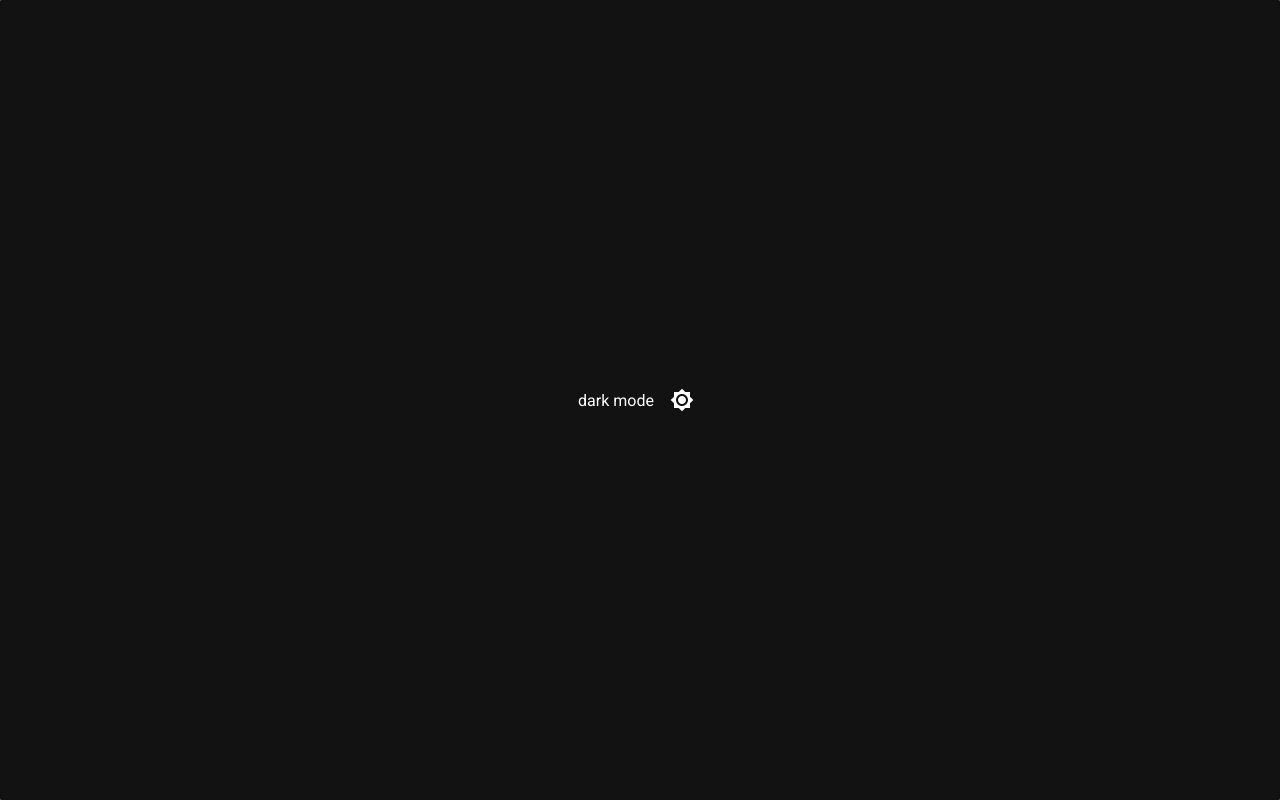
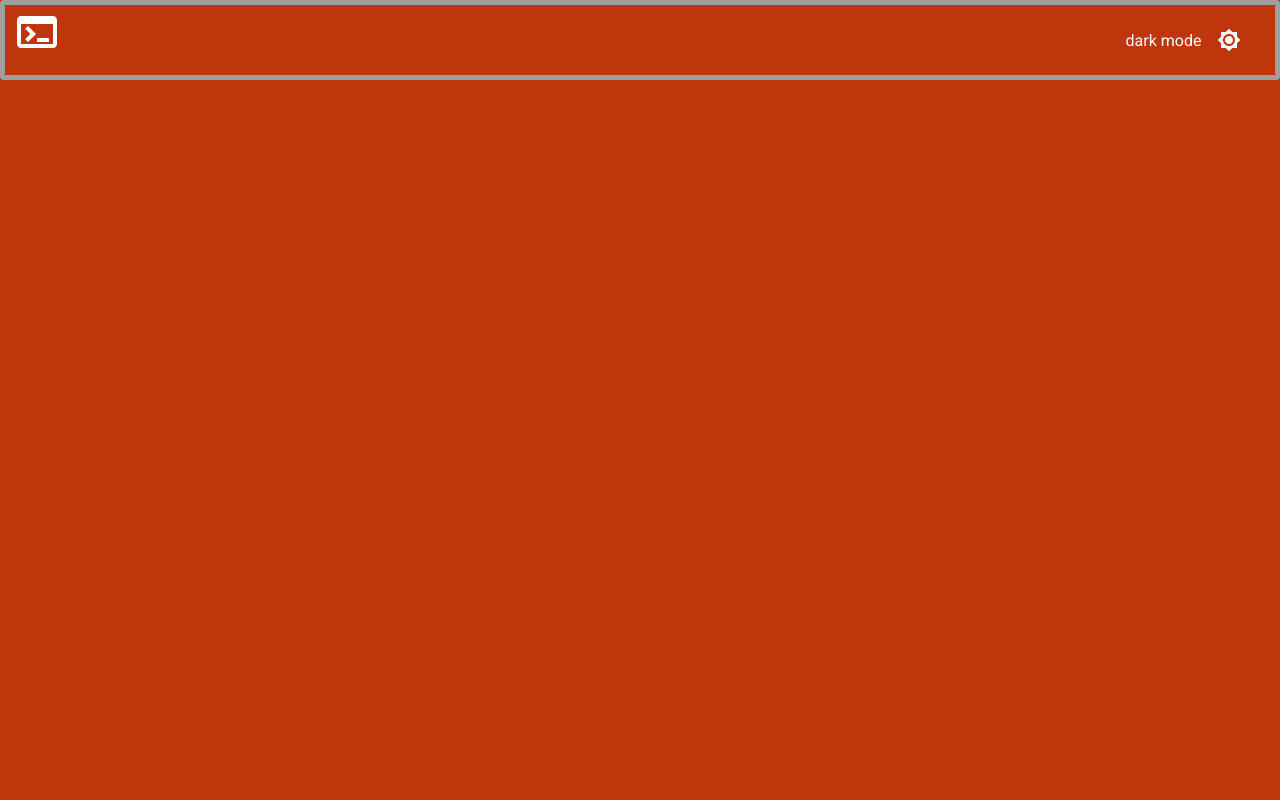
Before and after one commit to tarekel96/Portfolio_App, a Next.js app in the folder next-portfolio/: page / in a window 1280 px wide. Built offline with nearby package versions, Linux system fonts and the light colour scheme.

Commit message:
implemented the custom theming with light and dark mode

```diff
--- /dev/null
+++ b/next-portfolio/components/Navbar.js
@@ -0,0 +1,46 @@
+import Box from '@mui/material/Box';
+import { useTheme, styled } from '@mui/material/styles';
+import { useSettingsContext } from '../context/SettingsContext';
+import IconButton from '@mui/material/IconButton';
+import TerminalIcon from '@mui/icons-material/Terminal';
+import Brightness4Icon from '@mui/icons-material/Brightness4';
+import Brightness7Icon from '@mui/icons-material/Brightness7';
+
+const Wrapper = styled('nav')(({ theme }) => ({
+	display: 'flex',
+	width: '100%',
+	height: '10%',
+	alignItems: 'center',
+	justifyContent: 'flex-end',
+	backgroundColor: theme.palette.background.default,
+	color: theme.palette.text.primary,
+	borderRadius: '4px',
+	border: `5px solid ${theme.palette.text.secondary}`,
+	paddingRight: '2%'
+}));
+
+const Terminal = styled(TerminalIcon)(({ theme }) => ({
+	position: 'absolute',
+	left: '1%',
+	top: '1%',
+	fontSize: '3rem',
+	cursor: 'pointer',
+	'&:hover': {
+		color: theme.palette.text.secondary
+	}
+}));
+
+export const Navbar = () => {
+	const theme = useTheme();
+	// @ts-ignore
+	const { darkMode, toggleDarkMode } = useSettingsContext();
+	return (
+		<Wrapper>
+			<Terminal />
+			{theme.palette.mode} mode
+			<IconButton sx={{ ml: 1 }} onClick={toggleDarkMode} color="inherit">
+				{theme.palette.mode === 'dark' ? <Brightness7Icon /> : <Brightness4Icon />}
+			</IconButton>
+		</Wrapper>
+	);
+};
--- a/next-portfolio/pages/index.js
+++ b/next-portfolio/pages/index.js
@@ -1,36 +1,32 @@
+// import context
 import { useSettingsContext } from '../context/SettingsContext';
+// import libraries
+import { useMemo } from 'react';
 // @ts-ignore
-import { useTheme } from '@mui/material/styles';
-import { styled } from '@mui/system';
-import IconButton from '@mui/material/IconButton';
-import Box from '@mui/material/Box';
-// @ts-ignore
-import Brightness4Icon from '@mui/icons-material/Brightness4';
-import Brightness7Icon from '@mui/icons-material/Brightness7';
+import { useTheme, styled, ThemeProvider, createTheme } from '@mui/material/styles';
+// import components
+import { Navbar } from '../components/Navbar';
+import { getDesignTokens } from '../styles/theme';
 
-const Wrapper = styled(Box)(({ theme }) => ({
-	display: 'flex',
-	width: '100%',
-	height: '100%',
-	alignItems: 'center',
-	justifyContent: 'center',
+const Wrapper = styled('main')(({ theme }) => ({
 	backgroundColor: theme.palette.background.default,
 	color: theme.palette.text.primary,
-	borderRadius: 1,
-	padding: 3
+	height: '100%',
+	width: '100%'
 }));
 
 const Home = () => {
-	const theme = useTheme();
+	//const theme = useTheme();
 	// @ts-ignore
 	const { darkMode, toggleDarkMode } = useSettingsContext();
+	const mode = darkMode ? 'dark' : 'light';
+	const theme = useMemo(() => createTheme(getDesignTokens(mode)), [ mode ]);
 	return (
-		<Wrapper>
-			{theme.palette.mode} mode
-			<IconButton sx={{ ml: 1 }} onClick={toggleDarkMode} color="inherit">
-				{theme.palette.mode === 'dark' ? <Brightness7Icon /> : <Brightness4Icon />}
-			</IconButton>
-		</Wrapper>
+		<ThemeProvider theme={theme}>
+			<Wrapper>
+				<Navbar />
+			</Wrapper>
+		</ThemeProvider>
 	);
 };
 export default Home;
--- /dev/null
+++ b/next-portfolio/styles/theme.js
@@ -0,0 +1,29 @@
+import { amber, grey, deepOrange } from '@mui/material/colors';
+export const getDesignTokens = (mode) => ({
+	palette: {
+		mode,
+		...(mode === 'light'
+			? {
+					// palette values for light mode
+					primary: amber,
+					divider: amber[200],
+					text: {
+						primary: grey[900],
+						secondary: grey[800]
+					}
+				}
+			: {
+					// palette values for dark mode
+					primary: deepOrange,
+					divider: deepOrange[700],
+					background: {
+						default: deepOrange[900],
+						paper: deepOrange[900]
+					},
+					text: {
+						primary: '#fff',
+						secondary: grey[500]
+					}
+				})
+	}
+});
```
